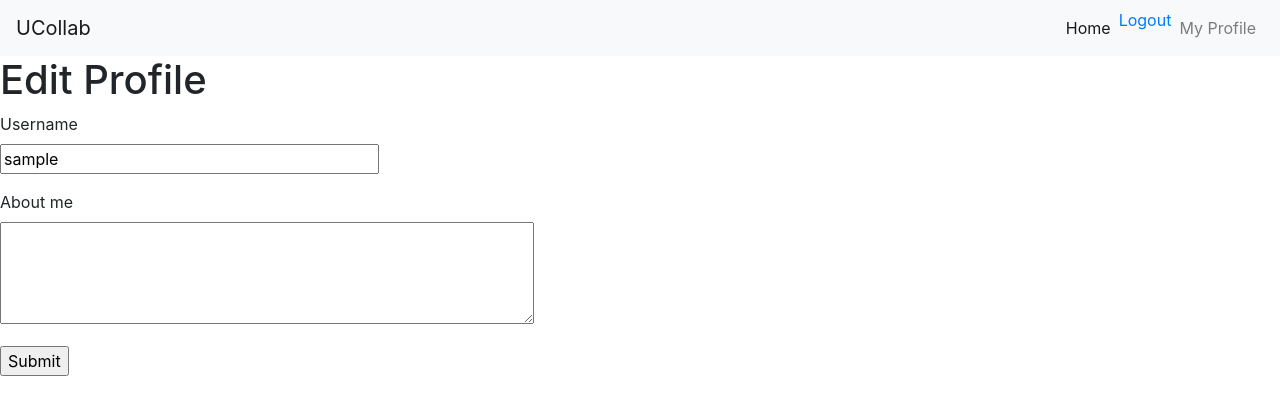
After one commit to samRobertson1/UCollab, a Flask app: page /edit_profile in a window 1280 px wide. The commit adds this page. Shown: the top 415 px of the page. Run offline with Flask 2, Linux system fonts and the light colour scheme; the visitor is signed in with stand-in values (Sample User, id 1); data comes from the database, SQL or seed files in the repository; both versions use the stored data as it was after the commit; some libraries are stand-ins or nearby versions.

Commit message:
added profile features and profile editor, as well as avatars and a bio

```diff
--- a/app/forms.py
+++ b/app/forms.py
@@ -1,6 +1,6 @@
 from flask_wtf import FlaskForm
-from wtforms import StringField, PasswordField, BooleanField, SubmitField
-from wtforms.validators import ValidationError, DataRequired, Email, EqualTo
+from wtforms import StringField, PasswordField, BooleanField, SubmitField, TextAreaField
+from wtforms.validators import ValidationError, DataRequired, Email, EqualTo, Length
 from app.models import User
 
 class LoginForm(FlaskForm):
@@ -26,3 +26,8 @@ class RegistrationForm(FlaskForm):
         user = User.query.filter_by(email=email.data).first()
         if user is not None:
             raise ValidationError('Please use a different email address.')
+
+class EditProfileForm(FlaskForm):
+    username = StringField('Username', validators=[DataRequired()])
+    about_me = TextAreaField('About me', validators=[Length(min=0, max=140)])
+    submit = SubmitField('Submit')
--- a/app/models.py
+++ b/app/models.py
@@ -1,3 +1,4 @@
+from hashlib import md5
 from werkzeug.security import generate_password_hash, check_password_hash
 from datetime import datetime
 from app import db
@@ -9,6 +10,8 @@ class User(UserMixin, db.Model):
     username = db.Column(db.String(64), index=True, unique=True)
     email = db.Column(db.String(120), index=True, unique=True)
     password_hash = db.Column(db.String(128))
+    about_me = db.Column(db.String(140))
+    last_seen = db.Column(db.DateTime, default=datetime.utcnow)
 
     def __repr__(self):
         return '<User {}>'.format(self.username)
@@ -18,6 +21,11 @@ class User(UserMixin, db.Model):
 
     def check_password(self, password):
         return check_password_hash(self.password_hash, password)
+
+    def avatar(self, size):
+        digest = md5(self.email.lower().encode('utf-8')).hexdigest()
+        #TODO replace identicon with retro or space_invaders
+        return 'https://www.gravatar.com/avatar/{}?d=retro&s={}'.format(digest, size)
 
 #TODO change this to be a project or a thread post
 class Post(db.Model):
--- a/app/routes.py
+++ b/app/routes.py
@@ -1,8 +1,10 @@
+from datetime import datetime
 from flask import Flask, render_template, flash, redirect, request, url_for
 from werkzeug.urls import url_parse
 from app import app, db
 from flask_login import current_user, login_user, logout_user, login_required
 from app.models import User
+from app.forms import EditProfileForm
 
 from app.forms import LoginForm, RegistrationForm
 
@@ -68,3 +70,25 @@ def user(username):
         {'author': user, 'body': 'Test post #2'}
     ]
     return render_template('user.html', user=user, posts=posts)
+
+@app.before_request
+def before_request():
+    if current_user.is_authenticated:
+        current_user.last_seen = datetime.utcnow()
+        db.session.commit()
+
+@app.route('/edit_profile', methods=['GET', 'POST'])
+@login_required
+def edit_profile():
+    form = EditProfileForm()
+    if form.validate_on_submit():
+        current_user.username = form.username.data
+        current_user.about_me = form.about_me.data
+        db.session.commit()
+        flash('Your changes have been saved.')
+        return redirect(url_for('edit_profile'))
+    elif request.method == 'GET':
+        form.username.data = current_user.username
+        form.about_me.data = current_user.about_me
+    return render_template('edit_profile.html', title='Edit Profile',
+                           form=form)
--- /dev/null
+++ b/app/templates/_post.html
@@ -0,0 +1,6 @@
+<table>
+  <tr valign="top">
+    <td><img src="{{ post.author.avatar(36) }}"></td>
+    <td>{{ post.author.username }} says:<br>{{ post.body }}</td>
+  </tr>
+</table>
--- /dev/null
+++ b/app/templates/edit_profile.html
@@ -0,0 +1,23 @@
+{% extends "base.html" %}
+
+{% block content %}
+<h1>Edit Profile</h1>
+<form action="" method="post">
+  {{ form.hidden_tag() }}
+  <p>
+    {{ form.username.label }}<br>
+    {{ form.username(size=32) }}<br>
+    {% for error in form.username.errors %}
+    <span style="color: red;">[{{ error }}]</span>
+    {% endfor %}
+  </p>
+  <p>
+    {{ form.about_me.label }}<br>
+    {{ form.about_me(cols=50, rows=4) }}<br>
+    {% for error in form.about_me.errors %}
+    <span style="color: red;">[{{ error }}]</span>
+    {% endfor %}
+  </p>
+  <p>{{ form.submit() }}</p>
+</form>
+{% endblock %}
```
Also changed, not shown: app/templates/user.html (+13 -4 lines), migrations/versions/61d9ce045b8b_new_fields_in_user_model.py (added, +30 -0 lines), app/app.db.
